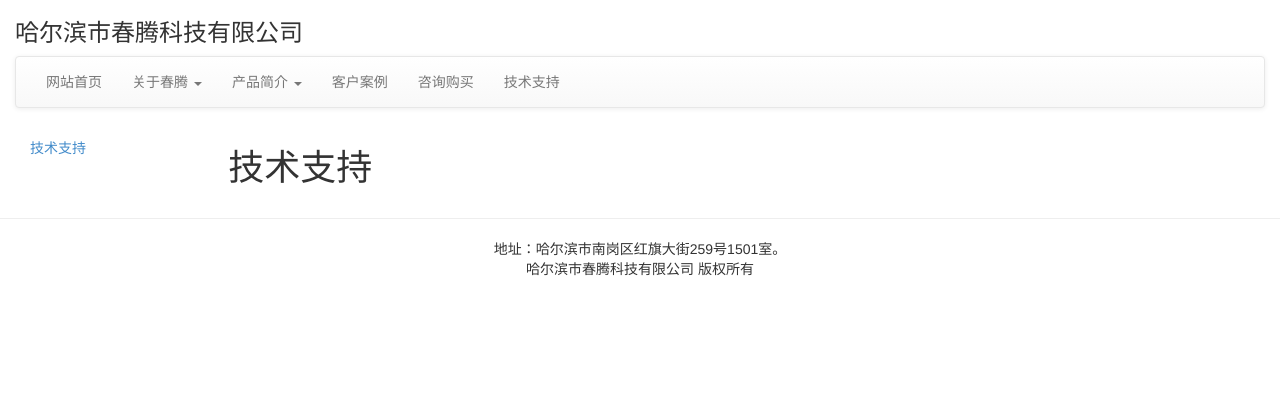
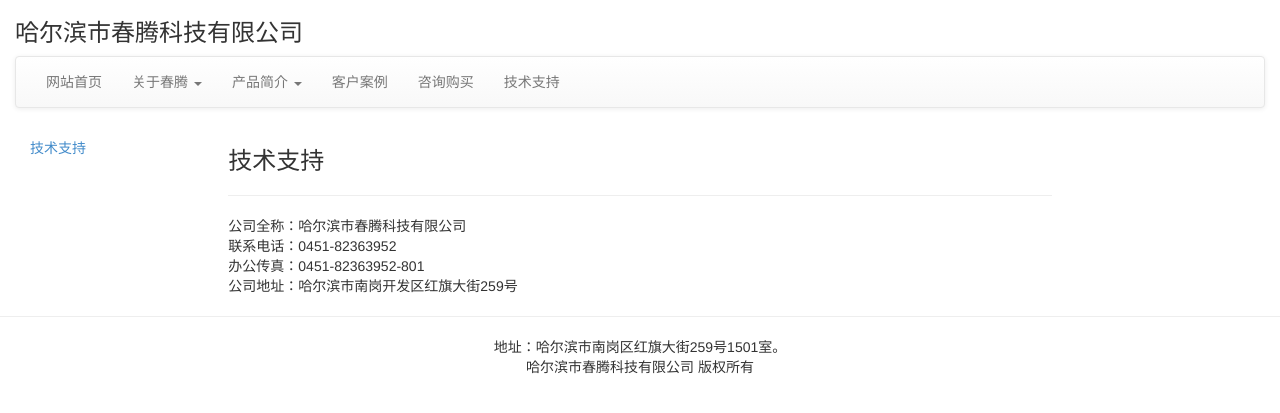
Before and after one commit to Zhou0426/counting_site, a Jekyll site: the page built from other/support.html, in a window 1280 px wide. Shown: the top 413 px of the page. Built offline with Jekyll 4.4.1, drawn with Linux system fonts in a browser that asks for light colours; Markdown is read by kramdown in place of the engine named in the settings.

Commit message:
更新内容

```diff
--- a/other/support.html
+++ b/other/support.html
@@ -2,6 +2,17 @@
 layout: support
 title: 技术支持
 ---
-<div class="row">
-<h1>技术支持</h1>
+<div>
+	<h3>技术支持</h3>
+	<hr/>
 </div>
+<div>
+	公司全称：哈尔滨市春腾科技有限公司
+	<br/>
+	联系电话：0451-82363952
+	<br/>
+	办公传真：0451-82363952-801
+	<br/>
+	公司地址：哈尔滨市南岗开发区红旗大街259号
+	<br/>
+</div>
```
Also changed, not shown: other/buy.html (+14 -1 lines).
